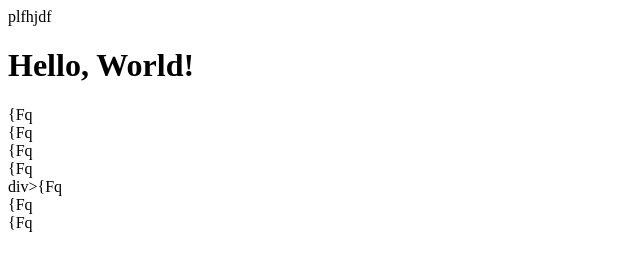
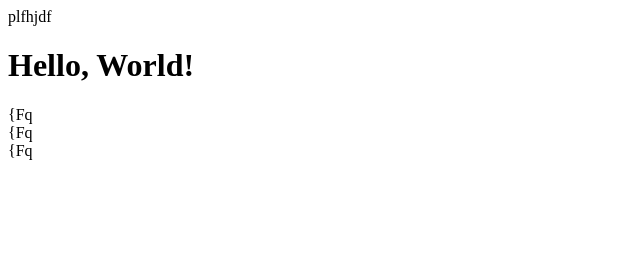
Before and after one commit to Grock-Crock/first, a plain HTML site: page index.html in a window 1280 px wide. Shown: the whole page, without its empty margins (0-640 px from the left). Drawn offline with Linux system fonts and the light colour scheme.

Commit message:
delete three div

```diff
--- a/index.html
+++ b/index.html
@@ -7,9 +7,6 @@
     <div>{Fq</div>
         <div>{Fq</div>
             <div>{Fq</div>
-                <div>{Fq</div>
-                    div>{Fq</div>
-                        <div>{Fq</div>
-                            <div>{Fq</div>
+
   </body>
 </html>
```
